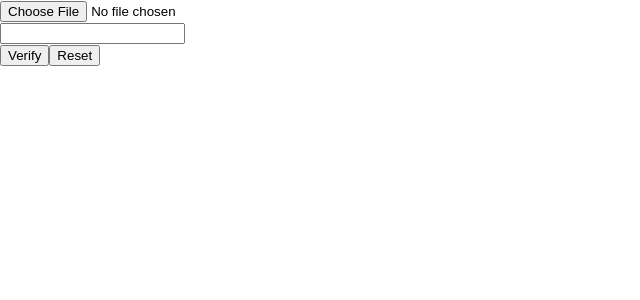
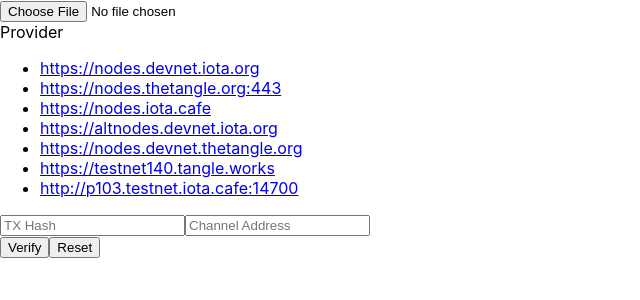
Before and after one commit to iotaledger/poc-document-immutable-blueprint, a React (Create React App) app: page / in a window 1280 px wide. Shown: the top 300 px of the page, without its empty margins (0-640 px from the left). Built offline with nearby package versions, Linux system fonts and the light colour scheme.

Commit message:
added working inputs

```diff
--- a/src/App.js
+++ b/src/App.js
@@ -1,30 +1,54 @@
 import React, { Component } from 'react';
 import { verify } from 'signature-validation-tool'
+import nodes from './nodes'
+import DropDown from './Dropdown'
+
 
 class App extends Component {
   constructor(props) {
     super(props)
     this.state = {
       file: null,
-      transactionHash: ''
+      transactionHash: '',
+      provider: '',
+      address: ''
     }
     this.handleFileSet = this.handleFileSet.bind(this)
     this.verify = this.verify.bind(this)
     this.reset = this.reset.bind(this)
     this.handleInputTextChange = this.handleInputTextChange.bind(this)
+    this.onProviderSelected = this.onProviderSelected.bind(this)
+  }
+  onProviderSelected(provider) {
+    this.setState({
+      provider
+    })
   }
   handleInputTextChange(e) {
-    this.setState({
-      transactionHash: e.target.value
-    })
+    if(e.target.name === 'txhash') {
+      this.setState({
+        transactionHash: e.target.value
+      })
+    } else if(e.target.name === 'address') {
+      this.setState({
+        address: e.target.value
+      })
+    }
+
   }
   verify(e) {
     const reader = new FileReader();
     reader.addEventListener("loadend", () => {
+       const file = reader.result
+       const bundle = {
+         /*address:,
+         hash:,
+         provider:*/
+       }
        verify(
               this.state.transactionHash,
               true,
-              reader.result,
+              file,
               (verified) => console.log(verified)
              )
     });
@@ -50,10 +74,23 @@
             />
           </div>
           <div className="button-container button-container__center">
+            <DropDown nodes={nodes} onProviderSelected={this.onProviderSelected}/>
+          </div>
+          <div className="button-container button-container__center">
             <input className="button button--secondary"
                    type="text"
                    id="input"
+                   name="txhash"
+                   placeholder="TX Hash"
                    value={this.state.transactionHash}
+                   onChange={this.handleInputTextChange}
+            />
+            <input className="button button--secondary"
+                   type="text"
+                   id="input"
+                   name="address"
+                   placeholder="Channel Address"
+                   value={this.state.address}
                    onChange={this.handleInputTextChange}
             />
           </div>
--- /dev/null
+++ b/src/Dropdown.js
@@ -0,0 +1,50 @@
+import React, { Component } from 'react';
+
+class DropDown extends Component {
+  constructor(props) {
+    super(props)
+    this.state = {
+      expand: false,
+      default: props.nodes[0].nodeId,
+      selected: ''
+    }
+    this.handleInputTextChange = this.handleInputTextChange.bind(this)
+    this.expand = this.expand.bind(this)
+  }
+  expand(e) {
+    this.setState({expand: true})
+  }
+  handleInputTextChange(e, node) {
+    e.stopPropagation()
+    this.setState({
+      selected: node,
+      expand: false
+    })
+    this.props.onProviderSelected(node)
+  }
+
+  render() {
+    return (
+      <div style={{width: '350px'}} className={`drop-selector ${this.state.expand? 'drop-selector__expanded' : ''}`} onClick={this.expand}>
+          <div className="drop-selector-title">
+              <div className="drop-selector-title__text">{this.state.selected || 'Provider'}</div>
+              <div className="drop-selector-title__icon"></div>
+          </div>
+          <ul className="drop-selector-list">
+              {this.props.nodes.map(node => {
+                return (<li key={node.nodeId} className={`drop-selector-list-item ${this.state.selected === node.nodeId? 'drop-selector-list-item__selected' : ''}`}>
+                          <a href="#" onClick={e => this.handleInputTextChange(e, node.nodeId)}>
+                              {node.nodeId}
+                          </a>
+                      </li>)
+              })}
+          </ul>
+      </div>
+    );
+  }
+}
+
+
+
+
+export default DropDown
--- /dev/null
+++ b/src/nodes.js
@@ -0,0 +1,19 @@
+const nodes = [
+  {
+    nodeId: 'https://nodes.devnet.iota.org'
+  }, {
+    nodeId: 'https://nodes.thetangle.org:443'
+  }, {
+    nodeId: 'https://nodes.iota.cafe'
+  }, {
+    nodeId: 'https://altnodes.devnet.iota.org'
+  }, {
+    nodeId: 'https://nodes.devnet.thetangle.org'
+  }, {
+    nodeId: 'https://testnet140.tangle.works'
+  }, {
+    nodeId: 'http://p103.testnet.iota.cafe:14700'
+  }
+]
+
+export default nodes
```
Also changed, not shown: 1 other file (tests, documents, lock files or other folders).
